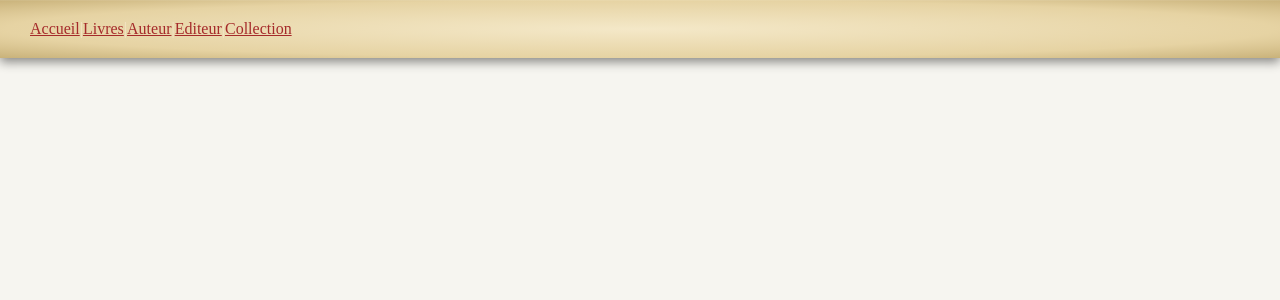
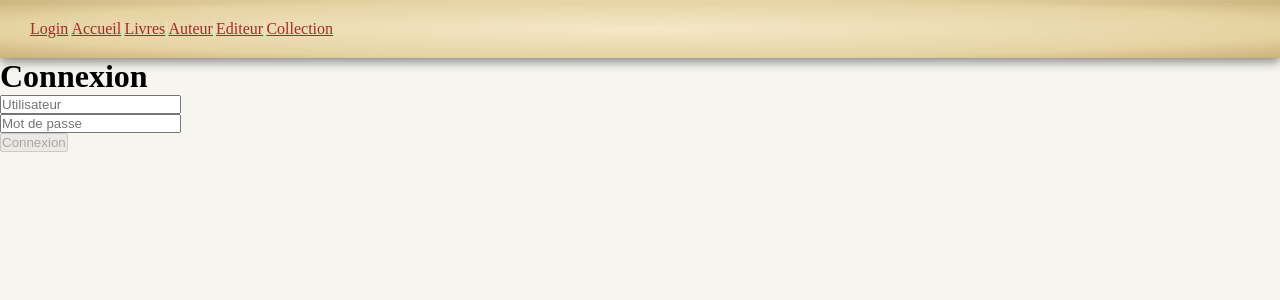
Before and after one commit to HT-lang528/Bibliotheque_groupe4, an Angular app in the folder bibliotheque-front/: page /login in a window 1280 px wide. Before the commit this address led to /. Shown: the top 300 px of the page. Built offline with nearby package versions, Linux system fonts and the light colour scheme.

Commit message:
Login-front

```diff
--- a/bibliotheque-front/src/app/app.routes.ts
+++ b/bibliotheque-front/src/app/app.routes.ts
@@ -2,9 +2,11 @@ import { Routes } from '@angular/router';
 import { AuteurPage } from './page/auteur-page/auteur-page';
 import { HomePage } from './page/home-page/home-page';
 import { EditeurPage } from './page/editeur-page/editeur-page';
+import { LoginPage } from './page/login-page/login-page';
 
 export const routes: Routes = [
-  { path: '', pathMatch: 'full', redirectTo: 'home' },
+  { path: '', pathMatch: 'full', redirectTo: 'login' },
+  { path: 'login', component: LoginPage},
   { path: 'home', component: HomePage },
   { path: 'auteur', component: AuteurPage },
   { path: 'editeur', component: EditeurPage },
--- a/bibliotheque-front/src/app/composant/navigation/navigation.html
+++ b/bibliotheque-front/src/app/composant/navigation/navigation.html
@@ -1,4 +1,6 @@
 <nav aria-label="Navigation principale">
+<a routerLink="/login" routerLinkActive="active">Login</a>
+|
 <a routerLink="/home" routerLinkActive="active">Accueil</a>
 |
 <a routerLink="/livres" routerLinkActive="active">Livres</a>
--- /dev/null
+++ b/bibliotheque-front/src/app/model/auth-response.ts
@@ -0,0 +1,4 @@
+export interface AuthResponse {
+  success: boolean;
+  token: string;
+}
--- /dev/null
+++ b/bibliotheque-front/src/app/model/auth.ts
@@ -0,0 +1,4 @@
+export interface Auth {
+  username: string;
+  password: string;
+}
--- /dev/null
+++ b/bibliotheque-front/src/app/page/login-page/login-page.html
@@ -0,0 +1,19 @@
+<h1>Connexion</h1>
+
+<form [formGroup]="formAuth" (ngSubmit)="login()">
+  <div>
+    <input type="text" placeholder="Utilisateur" formControlName="username" />
+    @if (formAuth.controls.username.invalid && formAuth.controls.username.touched) {
+      <small style="color: red">Le nom d'utilisateur est obligatoire.</small>
+    }
+  </div>
+
+  <div>
+    <input type="password" placeholder="Mot de passe" formControlName="password" />
+    @if (formAuth.controls.password.invalid && formAuth.controls.password.touched) {
+      <small style="color: red">Le mot de passe est obligatoire.</small>
+    }
+  </div>
+
+  <button type="submit" [disabled]="formAuth.invalid">Connexion</button>
+</form>
--- /dev/null
+++ b/bibliotheque-front/src/app/page/login-page/login-page.ts
@@ -0,0 +1,33 @@
+import { Component } from '@angular/core';
+import { Auth } from '../../model/auth';
+import { FormControl, FormGroup, ReactiveFormsModule, Validators } from '@angular/forms';
+import { AuthService } from '../../service/auth-service';
+import { Router } from '@angular/router';
+
+@Component({
+  selector: 'app-login-page',
+  imports: [ ReactiveFormsModule  ],
+  templateUrl: './login-page.html',
+  styleUrl: './login-page.css',
+})
+export class LoginPage {
+  protected formAuth = new FormGroup({
+  username: new FormControl('', [Validators.required]),
+  password: new FormControl('', [Validators.required]),
+});
+
+  constructor(private authService: AuthService, private router: Router) { }
+
+  protected login() {
+    const auth: Auth = {
+    username: this.formAuth.value.username!,
+    password: this.formAuth.value.password!,
+  };
+
+  this.authService.login(auth).subscribe(resp => {
+    this.authService.token = resp.token;
+    sessionStorage.setItem('token', resp.token);
+    this.router.navigate([ 'home' ]);
+  });
+  }
+}
--- /dev/null
+++ b/bibliotheque-front/src/app/service/auth-service.ts
@@ -0,0 +1,27 @@
+import { Injectable } from '@angular/core';
+import { Observable } from 'rxjs';
+import { AuthResponse } from '../model/auth-response';
+import { HttpClient } from '@angular/common/http';
+import { Auth } from '../model/auth';
+
+@Injectable({
+  providedIn: 'root',
+})
+export class AuthService {
+  private _token: string = sessionStorage.getItem('token') ?? "";
+
+  public get token(): string {
+    return this._token;
+  }
+
+  public set token(value: string) {
+    this._token = value;
+  }
+
+  constructor(private http: HttpClient) {
+  }
+
+  public login(auth: Auth): Observable<AuthResponse> {
+    return this.http.post<AuthResponse>('/user/auth', auth);
+  }
+}
```
Also changed, not shown: bibliotheque-front/src/app/guard/auth-guard.ts (+11 -2 lines), bibliotheque-front/src/app/page/login-page/login-page.css (added), 2 other files (tests, documents, lock files or other folders).
